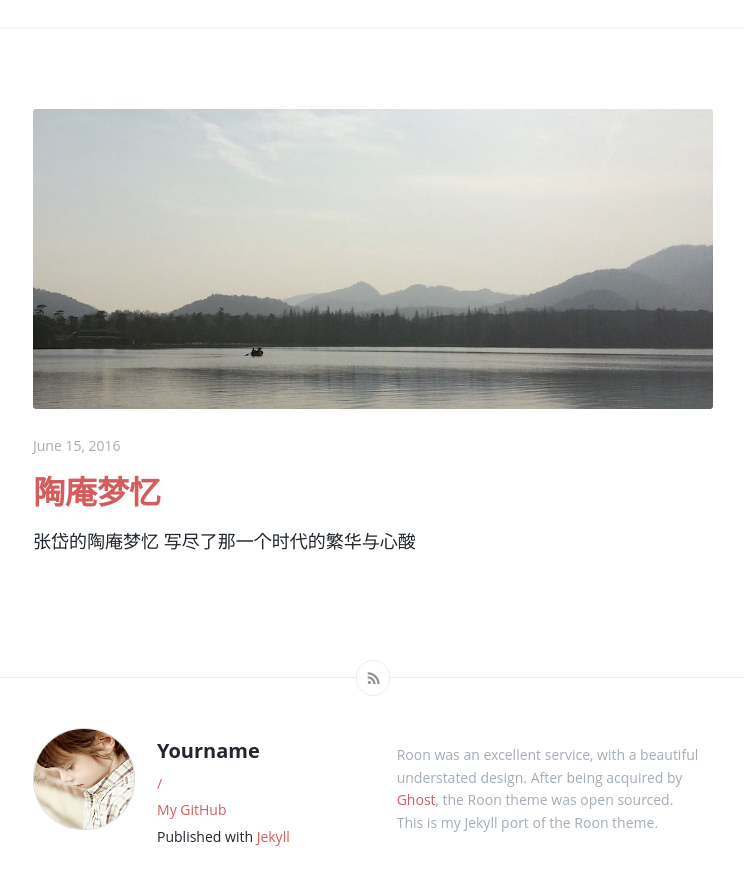
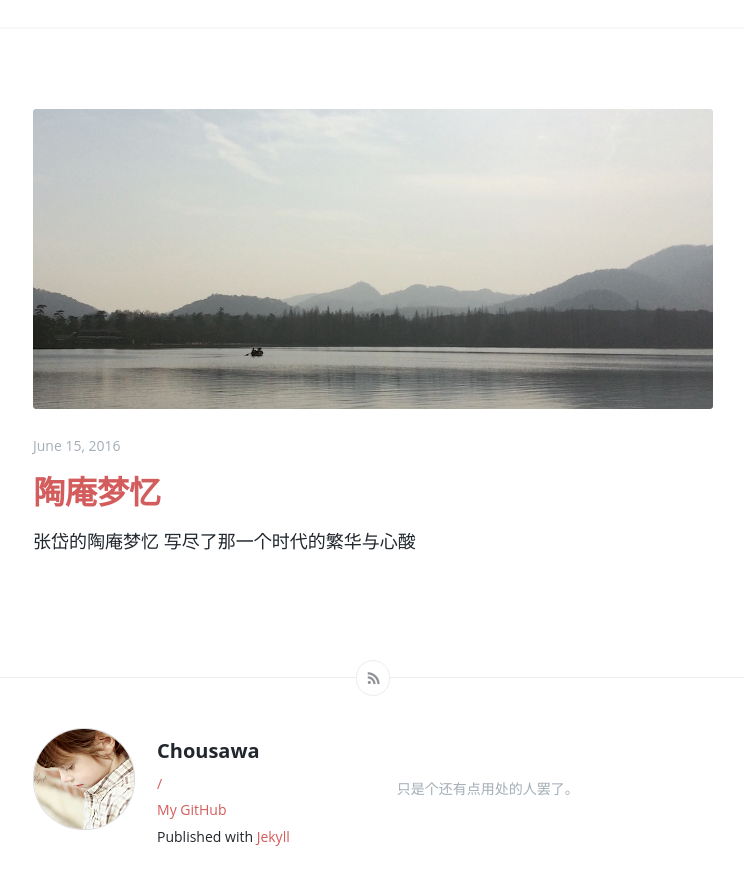
Before and after one commit to chousawa/chousawa.github.io, a Jekyll site: the page built from index.html, in a window 1280 px wide and 900 px high, scrolled down 1322 px. Shown: the top 885 px of the window, without its empty margins (267-1011 px from the left). Built offline with Jekyll 4.4.1, drawn with Linux system fonts in a browser that asks for light colours; the list of posts is cut into pages by our own code.

Commit message:
Update _config.yml

```diff
--- a/_config.yml
+++ b/_config.yml
@@ -1,20 +1,18 @@
 # Site settings
-title:            "Stardust" # 添加博客标题
-author:           Yourname # 添加你的名字
+title:            "chousawaの宅" # 添加博客标题
+author:           Chousawa # 添加你的名字
 logo:             logo.png # 添加博客 Logo
 avatar:           avatar.png # 添加你的头像
-favicon:          favicon.ico # 添加用于显示于浏览器 Tab 上的博客图标
-email:            your-email@domain.com
+favicon:          http://findicons.com/files/icons/72/harmonia_pastelis/128/hp_cat.png # 添加用于显示于浏览器 Tab 上的博客图标
+email:            chousawa@gmail.com
 description: >    # 主题简介，可改为博客描述
-  Roon was an excellent service, with a beautiful understated design. After
-  being acquired by <a href='https://ghost.org'>Ghost</a>, the Roon theme was
-  open sourced.<br> This is my Jekyll port of the Roon theme.
+  只是个还有点用处的人罢了。
 
 url:              "/" # 添加域名（不需要 http:// 前缀），或使用「/」作为博客根链接，
 baseurl:          "" # the subpath of your site, e.g. /blog/
 
-twitter:          # 添加你的 Twitter 用户名
-github:           jekyll # 添加你的 GitHub 用户名
+twitter:          chousawa# 添加你的 Twitter 用户名
+github:           chousawa # 添加你的 GitHub 用户名
 disqus:           # 添加你的 Disqus 评论工具站点名
 
 permalink:        pretty
```
